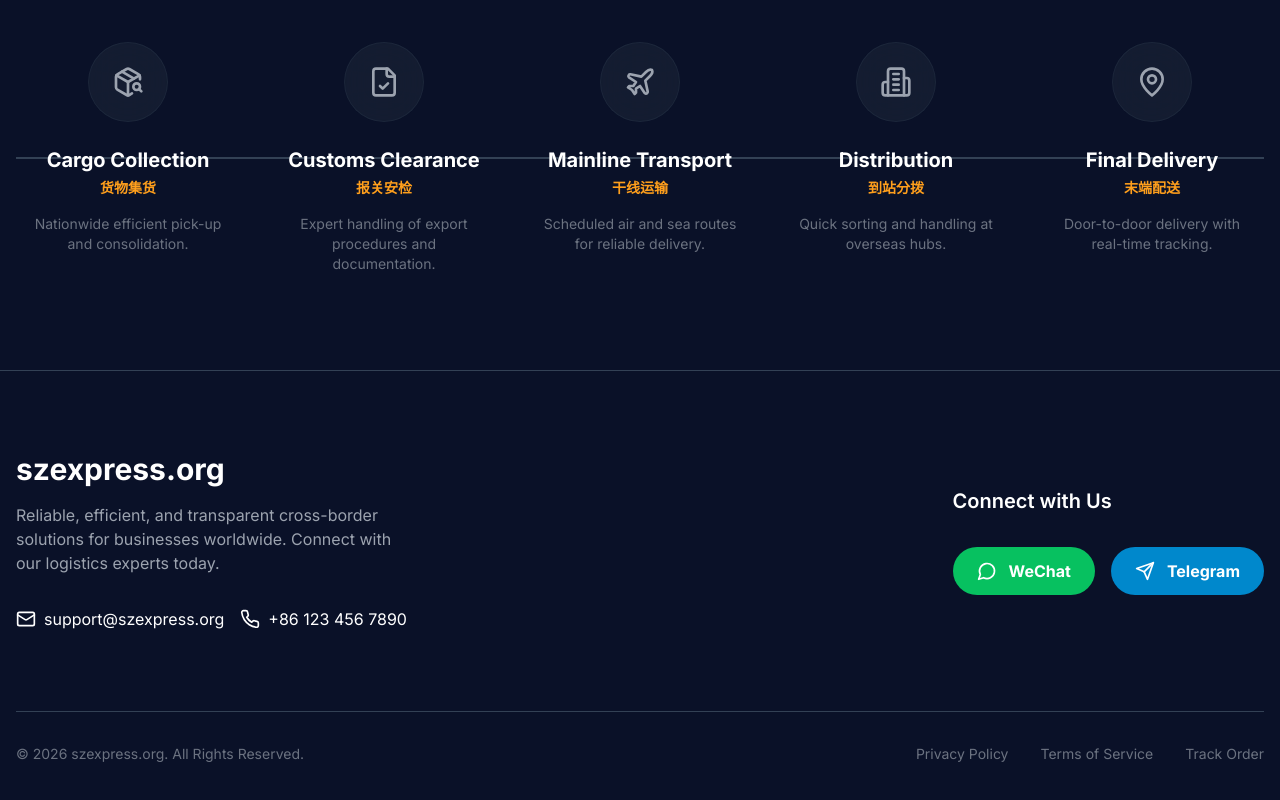
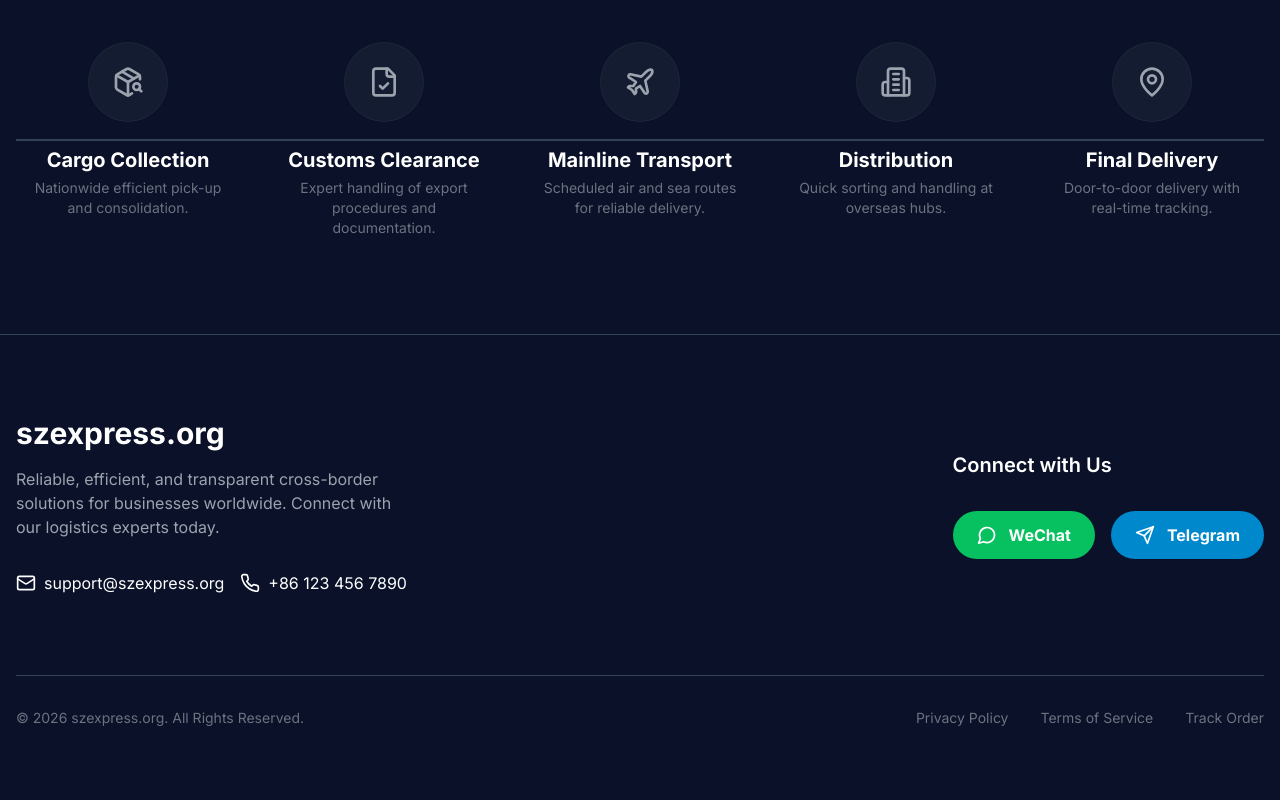
Before and after one commit to Evanli21/szexpress-official, a Next.js app: page /en in a window 1280 px wide. Shown: the part 998-1798 px from the top of the page. Built offline with nearby package versions, Linux system fonts and the light colour scheme.

Commit message:
Production release: Full multilingual support (ZH/EN/VI/KO/RU) with stable i18n architecture

```diff
--- a/src/app/[locale]/page.tsx
+++ b/src/app/[locale]/page.tsx
@@ -11,7 +11,6 @@ import { useTranslations } from 'next-intl'
 export default function Home() {
   const t = useTranslations('Index')
 
-  // Version: 1.0.1 - Multilingual Final
   return (
     <main className="flex min-h-screen flex-col bg-background text-white selection:bg-accent selection:text-black">
       {/* Header */}
@@ -36,7 +35,7 @@ export default function Home() {
 
             <Search className="w-5 h-5 text-gray-400 hover:text-white cursor-pointer transition-colors" />
             <div className="w-8 h-8 flex items-center justify-center glass rounded-md hover:bg-surface cursor-pointer">
-              <Menu className="w-5 h-5" />
+              <Menu className="w-5 h-5 text-white" />
             </div>
           </div>
         </div>
--- a/src/components/Footer.tsx
+++ b/src/components/Footer.tsx
@@ -2,8 +2,11 @@
 
 import { motion } from 'framer-motion'
 import { MessageCircle, Send, Phone, Mail } from 'lucide-react'
+import { useTranslations } from 'next-intl'
 
 export default function Footer() {
+  const t = useTranslations('Index.footer')
+
   return (
     <footer className="py-20 border-t border-border bg-background">
       <div className="container mx-auto px-4">
@@ -11,8 +14,7 @@ export default function Footer() {
           <div className="text-center md:text-left">
             <h3 className="text-3xl font-bold mb-4">szexpress.org</h3>
             <p className="text-gray-400 max-w-sm mb-8">
-              Reliable, efficient, and transparent cross-border solutions for businesses worldwide.
-              Connect with our logistics experts today.
+              {t('description')}
             </p>
             <div className="flex gap-4">
               <a href="#" className="flex items-center gap-2 text-white hover:text-accent transition-colors">
@@ -27,15 +29,15 @@ export default function Footer() {
           </div>
 
           <div className="flex flex-col gap-6">
-            <h4 className="text-xl font-semibold mb-2">Connect with Us</h4>
+            <h4 className="text-xl font-semibold mb-2">{t('connect')}</h4>
             <div className="flex flex-wrap gap-4">
               <button className="flex items-center gap-3 bg-[#07C160] hover:bg-opacity-80 text-white px-6 py-3 rounded-full font-bold transition-all transform hover:scale-105">
                 <MessageCircle className="w-5 h-5" />
-                <span>WeChat</span>
+                <span>{t('wechat')}</span>
               </button>
               <button className="flex items-center gap-3 bg-[#0088CC] hover:bg-opacity-80 text-white px-6 py-3 rounded-full font-bold transition-all transform hover:scale-105">
                 <Send className="w-5 h-5" />
-                <span>Telegram</span>
+                <span>{t('telegram')}</span>
               </button>
             </div>
           </div>
@@ -44,9 +46,9 @@ export default function Footer() {
         <div className="mt-20 pt-8 border-t border-border flex flex-col md:flex-row justify-between items-center text-sm text-gray-500 gap-4">
           <p>© 2026 szexpress.org. All Rights Reserved.</p>
           <div className="flex gap-8">
-            <a href="#" className="hover:text-white">Privacy Policy</a>
-            <a href="#" className="hover:text-white">Terms of Service</a>
-            <a href="#" className="hover:text-white">Track Order</a>
+            <a href="#" className="hover:text-white">{t('privacy')}</a>
+            <a href="#" className="hover:text-white">{t('terms')}</a>
+            <a href="#" className="hover:text-white">{t('track')}</a>
           </div>
         </div>
       </div>
--- a/src/components/LanguageSwitcher.tsx
+++ b/src/components/LanguageSwitcher.tsx
@@ -39,7 +39,7 @@ export default function LanguageSwitcher() {
     <div className="relative" ref={dropdownRef}>
       <button
         onClick={() => setIsOpen(!isOpen)}
-        className="flex items-center gap-2 px-3 py-1.5 glass rounded-md hover:bg-surface transition-all text-sm font-bold"
+        className="flex items-center gap-2 px-3 py-1.5 glass rounded-md hover:bg-surface transition-all text-sm font-bold text-white"
       >
         <Globe className="w-4 h-4 text-accent" />
         <span>{localeLabels[locale] || locale.toUpperCase()}</span>
--- a/src/components/ProcessFlow.tsx
+++ b/src/components/ProcessFlow.tsx
@@ -2,56 +2,31 @@
 
 import { motion } from 'framer-motion'
 import { PackageSearch, FileCheck, Plane, Building2, MapPin } from 'lucide-react'
+import { useTranslations } from 'next-intl'
 
-const steps = [
-  {
-    title: 'Cargo Collection',
-    titleCn: '货物集货',
-    desc: 'Nationwide efficient pick-up and consolidation.',
-    icon: PackageSearch,
-  },
-  {
-    title: 'Customs Clearance',
-    titleCn: '报关安检',
-    desc: 'Expert handling of export procedures and documentation.',
-    icon: FileCheck,
-  },
-  {
-    title: 'Mainline Transport',
-    titleCn: '干线运输',
-    desc: 'Scheduled air and sea routes for reliable delivery.',
-    icon: Plane,
-  },
-  {
-    title: 'Distribution',
-    titleCn: '到站分拨',
-    desc: 'Quick sorting and handling at overseas hubs.',
-    icon: Building2,
-  },
-  {
-    title: 'Final Delivery',
-    titleCn: '末端配送',
-    desc: 'Door-to-door delivery with real-time tracking.',
-    icon: MapPin,
-  },
-]
+const icons = [PackageSearch, FileCheck, Plane, Building2, MapPin]
 
 export default function ProcessFlow() {
+  const t = useTranslations('Index.process')
+
+  const stepsKeys = ['collection', 'clearance', 'transport', 'distribution', 'delivery']
+
   return (
     <section className="py-24 relative">
       <div className="container mx-auto px-4">
         <div className="text-center mb-16">
-          <h2 className="text-4xl font-bold mb-4">Logistics Process</h2>
-          <p className="text-gray-400">Our 5-step end-to-end logistics cycle for a seamless experience.</p>
+          <h2 className="text-4xl font-bold mb-4">{t('title')}</h2>
+          <p className="text-gray-400">{t('subtitle')}</p>
         </div>
 
         <div className="grid md:grid-cols-5 gap-8 relative">
-          {/* Connector Line */}
           <div className="hidden md:block absolute top-1/2 left-0 w-full h-0.5 bg-border -translate-y-1/2 z-0" />
 
-          {steps.map((step, index) => (
+          {stepsKeys.map((key, index) => {
+            const Icon = icons[index]
+            return (
               <motion.div
-              key={index}
+                key={key}
                 initial={{ opacity: 0, y: 30 }}
                 whileInView={{ opacity: 1, y: 0 }}
                 transition={{ duration: 0.5, delay: index * 0.1 }}
@@ -60,20 +35,18 @@ export default function ProcessFlow() {
               >
                 <div className="flex flex-col items-center">
                   <div className="w-20 h-20 glass rounded-full flex items-center justify-center border-2 border-border mb-6 group hover:border-accent transition-colors">
-                  <step.icon className="w-8 h-8 text-gray-400 group-hover:text-accent transition-colors" />
+                    <Icon className="w-8 h-8 text-gray-400 group-hover:text-accent transition-colors" />
                   </div>
                   <div className="text-center">
-                  <h3 className="text-xl font-bold mb-1">{step.title}</h3>
-                  <span className="text-accent text-sm mb-4 block font-semibold">{step.titleCn}</span>
-                  <p className="text-sm text-gray-500 max-w-[200px] mx-auto">{step.desc}</p>
+                    <h3 className="text-xl font-bold mb-1">{t(`steps.${key}.title`)}</h3>
+                    <p className="text-sm text-gray-500 max-w-[200px] mx-auto">{t(`steps.${key}.desc`)}</p>
                   </div>
                 </div>
               </motion.div>
-          ))}
+            )
+          })}
         </div>
       </div>
-
-      {/* Background decoration */}
       <div className="absolute top-1/2 left-0 w-1/4 h-full bg-accent/5 blur-[100px] -z-10" />
     </section>
   )
--- a/src/navigation.ts
+++ b/src/navigation.ts
@@ -1,7 +1,7 @@
 import { createSharedPathnamesNavigation } from 'next-intl/navigation';
 
 export const locales = ['zh', 'en', 'vi', 'ko', 'ru'] as const;
-export const localePrefix = 'as-needed'; // Default locale prefix
+export const localePrefix = 'always';
 
 export const { Link, redirect, usePathname, useRouter } =
   createSharedPathnamesNavigation({ locales, localePrefix });
```
Also changed, not shown: src/components/MapHero.tsx (+9 -12 lines), src/middleware.ts (+3 -6 lines), 1 other file (tests, documents, lock files or other folders). Lines whose indentation alone changed are shown as unchanged.
